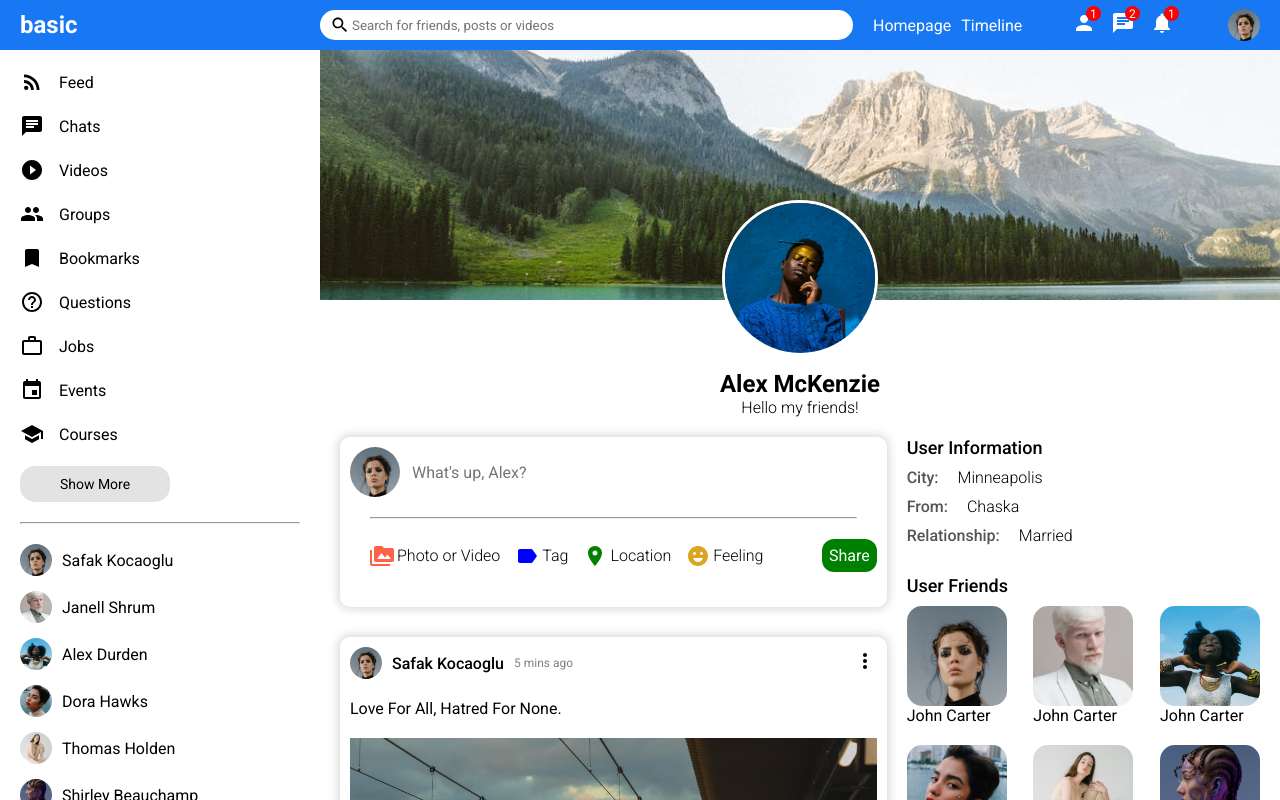
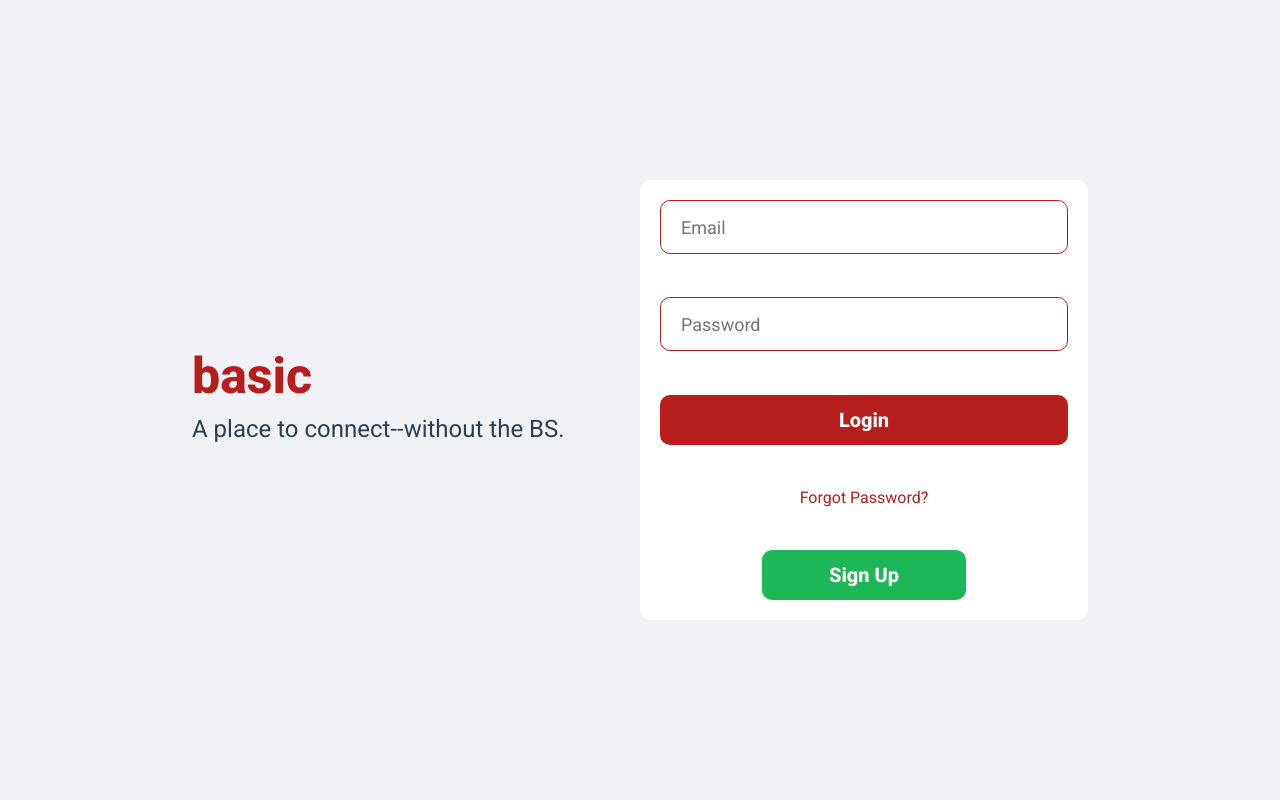
Before and after one commit to hereisalex/react-social, a React (Create React App) app: page /login in a window 1280 px wide. Shown: the top 800 px of the page. Built offline with nearby package versions, Linux system fonts and the light colour scheme.

Commit message:
add routing

```diff
--- a/package.json
+++ b/package.json
@@ -8,8 +8,10 @@
     "@testing-library/jest-dom": "^5.11.4",
     "@testing-library/react": "^11.1.0",
     "@testing-library/user-event": "^12.1.10",
+    "material-ui-icons": "^1.0.0-beta.36",
     "react": "^17.0.2",
     "react-dom": "^17.0.2",
+    "react-router-dom": "^5.2.0",
     "react-scripts": "4.0.3",
     "web-vitals": "^1.0.1"
   },
--- a/src/App.js
+++ b/src/App.js
@@ -1,7 +1,33 @@
+import React from "react";
 import Home from "./pages/home/Home";
+import Login from "./components/login/Login";
 import Profile from "./components/profile/Profile";
+import Register from "./components/register/Register";
+import {
+  BrowserRouter as Router,
+  Switch,
+  Route,
+} from "react-router-dom";
+
 function App() {
-  return <Profile />;
+  return (
+    <Router>
+      <Switch>
+        <Route exact path="/">
+          <Home />
+        </Route>
+        <Route exact path="/login">
+          <Login />
+        </Route>
+        <Route exact path="/register">
+          <Register />
+        </Route>
+        <Route exact path="/profile">
+          <Profile />
+        </Route>
+      </Switch>
+    </Router>
+  );
 }
 
 export default App;
--- /dev/null
+++ b/src/components/login/Login.jsx
@@ -0,0 +1,23 @@
+import "./login.css";
+
+export default function Login() {
+  return (
+    <div className="login">
+      <div className="loginWrapper">
+        <div className="loginLeft">
+          <h3 className="loginLogo">basic</h3>
+          <span className="loginDesc">A place to connect--without the BS.</span>
+        </div>
+        <div className="loginRight">
+          <div className="loginBox">
+            <input placeholder="Email" className="loginInput" />
+            <input placeholder="Password" className="loginInput" />
+            <button className="loginButton">Login</button>
+            <span className="loginForgot">Forgot Password?</span>
+            <button className="loginRegisterButton">Sign Up</button>
+          </div>
+        </div>
+      </div>
+    </div>
+  );
+}
--- /dev/null
+++ b/src/components/login/login.css
@@ -0,0 +1,86 @@
+.login{
+    width: 100vw;
+    height: 100vh;
+    background-color: #f0f2f5;
+    display: flex;
+    align-items: center;
+    justify-content: center;
+}
+
+.loginWrapper {
+    width: 70%;
+    height: 70%;
+    display: flex;
+}
+
+.loginLeft,.loginRight {
+    flex: 1;
+    display: flex;
+    flex-direction: column;
+    justify-content: center;
+}
+
+.loginLogo {
+    font-size: 50px;
+    font-weight: 800;
+    color: #b61d1d;
+    margin-bottom: 10px;
+}
+
+.loginDesc {
+    font-size: 24px;
+    font-weight: 400;
+    color: #2c3e50;
+    margin-bottom: 10px;
+}
+
+.loginBox {
+    height: 300px;
+    padding: 20px;
+    background-color: white;
+    border-radius: 10px;
+    display: flex;
+    flex-direction: column;
+    justify-content: space-between;
+}
+
+.loginInput {
+    height: 50px;
+    border-radius: 10px;
+    border: 1px solid #b61d1d;
+    font-size: 18px;
+    padding-left: 20px;
+}
+
+.loginInput:focus {
+    outline: none;
+}
+
+.loginButton {
+    height: 50px;
+    border-radius: 10px;
+    border: none;
+    background-color: #b61d1d;
+    color: white;
+    font-size: 20px;
+    font-weight: 800;
+    cursor: pointer;
+}
+
+.loginForgot {
+    text-align: center;
+    color: #b61d1d;
+}
+
+.loginRegisterButton {
+    width: 50%;
+    align-self: center;
+    height: 50px;
+    border-radius: 10px;
+    border: none;
+    background-color: #1db658;
+    color: white;
+    font-size: 20px;
+    font-weight: 800;
+    cursor: pointer;
+}
--- /dev/null
+++ b/src/components/register/Register.jsx
@@ -0,0 +1,24 @@
+import "./register.css";
+
+export default function Register() {
+  return (
+    <div className="login">
+      <div className="loginWrapper">
+        <div className="loginLeft">
+          <h3 className="loginLogo">basic</h3>
+          <span className="loginDesc">A place to connect--without the BS.</span>
+        </div>
+        <div className="loginRight">
+          <div className="loginBox">
+            <input placeholder="Username" className="loginInput" />
+            <input placeholder="Email" className="loginInput" />
+            <input placeholder="Password" className="loginInput" />
+            <input placeholder="Password Again" className="loginInput" />
+            <button className="loginButton">Sign Up</button>
+            <button className="loginRegisterButton">Login </button>
+          </div>
+        </div>
+      </div>
+    </div>
+  );
+}
--- /dev/null
+++ b/src/components/register/register.css
@@ -0,0 +1,86 @@
+.login{
+    width: 100vw;
+    height: 100vh;
+    background-color: #f0f2f5;
+    display: flex;
+    align-items: center;
+    justify-content: center;
+}
+
+.loginWrapper {
+    width: 70%;
+    height: 70%;
+    display: flex;
+}
+
+.loginLeft,.loginRight {
+    flex: 1;
+    display: flex;
+    flex-direction: column;
+    justify-content: center;
+}
+
+.loginLogo {
+    font-size: 50px;
+    font-weight: 800;
+    color: #b61d1d;
+    margin-bottom: 10px;
+}
+
+.loginDesc {
+    font-size: 24px;
+    font-weight: 400;
+    color: #2c3e50;
+    margin-bottom: 10px;
+}
+
+.loginBox {
+    height: 400px;
+    padding: 20px;
+    background-color: white;
+    border-radius: 10px;
+    display: flex;
+    flex-direction: column;
+    justify-content: space-between;
+}
+
+.loginInput {
+    height: 50px;
+    border-radius: 10px;
+    border: 1px solid #b61d1d;
+    font-size: 18px;
+    padding-left: 20px;
+}
+
+.loginInput:focus {
+    outline: none;
+}
+
+.loginButton {
+    height: 50px;
+    border-radius: 10px;
+    border: none;
+    background-color: #b61d1d;
+    color: white;
+    font-size: 20px;
+    font-weight: 800;
+    cursor: pointer;
+}
+
+.loginForgot {
+    text-align: center;
+    color: #b61d1d;
+}
+
+.loginRegisterButton {
+    width: 50%;
+    align-self: center;
+    height: 50px;
+    border-radius: 10px;
+    border: none;
+    background-color: #1db658;
+    color: white;
+    font-size: 20px;
+    font-weight: 800;
+    cursor: pointer;
+}
--- a/src/components/rightbar/Rightbar.jsx
+++ b/src/components/rightbar/Rightbar.jsx
@@ -75,7 +75,7 @@
   return (
     <div className="rightbar">
       <div className="rightbarWrapper">
-          <ProfileRightbar />
+          {profile ? <ProfileRightbar /> : <HomeRighbar />}
       </div>
     </div>
   );
```
Also changed, not shown: src/components/topbar/topbar.css (line endings or trailing spaces), 2 other files (tests, documents, lock files or other folders).
